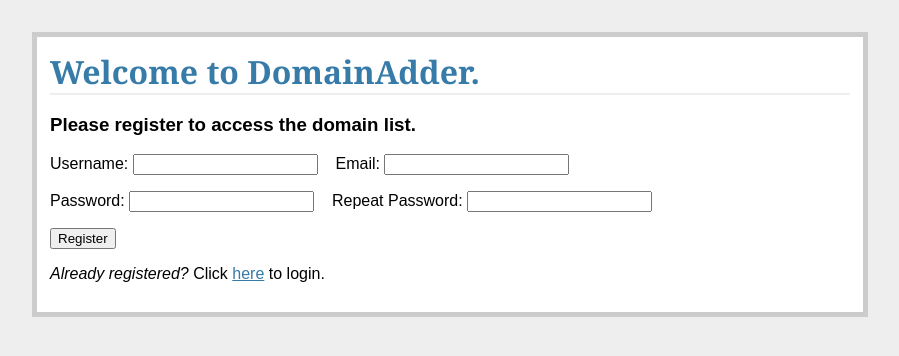
After one commit to dternyak/domainadder, a Flask app: page /register/ in a window 1280 px wide. The commit adds this page. Shown: the top 356 px of the page, without its empty margins (190-1089 px from the left). Run offline with Flask 2, Linux system fonts and the light colour scheme.

Commit message:
User Registration
Users can register instead of a hardcoded admin

```diff
--- a/app/config.py
+++ b/app/config.py
@@ -7,8 +7,6 @@ import os
 basedir = os.path.abspath(os.path.dirname(__file__))
 
 DATABASE = 'flasktaskrr.db'
-USERNAME = 'admin'
-PASSWORD = 'admin'
 CSRF_ENABLED = True
 SECRET_KEY = 'my_precious'
 
--- a/app/db_create.py
+++ b/app/db_create.py
@@ -8,6 +8,6 @@ from datetime import date
 db.create_all()
 
 
-db.session.add(Domain("Some domain name"))
+#db.session.add(Domain("Some domain name"))
 
 db.session.commit()
--- a/app/forms.py
+++ b/app/forms.py
@@ -2,8 +2,18 @@
 
 from flask_wtf import Form
 from wtforms import TextField, DateField, IntegerField, \
-    SelectField
-from wtforms.validators import DataRequired
+    SelectField, PasswordField
+from wtforms.validators import DataRequired, Length, EqualTo
+
+class RegisterForm(Form):
+	name = TextField('Username', validators=[DataRequired(), Length(min=6, max=25)])
+	email = TextField('Email', validators=[DataRequired(), Length(min=6, max=40)])
+	password = PasswordField('Password', validators=[DataRequired(), Length(min=6, max=40)])
+	confirm = PasswordField('Repeat Password', validators=[DataRequired(), EqualTo('password', message='Passwords must match')])
+
+class LoginForm(Form):
+	name = TextField('Username', validators=[DataRequired()])
+	password = PasswordField('Password', validators=[DataRequired()])
 
 class AddDomainForm(Form):
     name = TextField('Domain Name', validators=[DataRequired()])
--- /dev/null
+++ b/app/templates/register.html
@@ -0,0 +1,16 @@
+{% extends "template.html" %}
+{% block content %}
+	<h1>Welcome to DomainAdder.</h1>
+	<h3>Please register to access the domain list.</h3>
+		<form method="POST" action="">
+		{{ form.csrf_token }}
+		<p>{{ form.name.label }}: {{ form.name }}
+		&nbsp;&nbsp;
+		{{ form.email.label }}: {{ form.email }}</p>
+		<p>{{ form.password.label }}: {{ form.password }}
+		&nbsp;&nbsp;
+		{{ form.confirm.label }}: {{ form.confirm }}</p>
+		<p><input type="submit" value="Register"></p>
+		</form>
+		<p><em>Already registered?</em> Click <a href="/">here</a> to login.</p>
+{% endblock %}
--- a/app/templates/tasks.html
+++ b/app/templates/tasks.html
@@ -7,6 +7,7 @@
     <table>
       <tr>
         <form action="{{ url_for('new_task') }}" method="post">
+        {{ form.csrf_token }}
           <td>
             <label>Domain Name:</label>
             <input name="name" type="text">
--- a/app/views.py
+++ b/app/views.py
@@ -3,7 +3,7 @@
 
 from flask import Flask, flash, redirect, render_template, request, \
     session, url_for
-from forms import AddDomainForm
+from forms import AddDomainForm, RegisterForm, LoginForm
 from functools import wraps
 from flask.ext.sqlalchemy import SQLAlchemy
 
@@ -13,7 +13,7 @@ app.config.from_object('config')
 
 db = SQLAlchemy(app)
 
-from models import Domain
+from models import Domain, User
 
 def login_required(test):
     @wraps(test)
@@ -25,6 +25,25 @@ def login_required(test):
             return redirect(url_for('login'))
     return wrap
 
+@app.route("/register/", methods=['GET', 'POST'])
+def register():
+    error = None
+    form = RegisterForm(request.form)
+    if request.method == 'POST':
+        if form.validate_on_submit():
+            new_user = User(
+                form.name.data,
+                form.email.data,
+                form.password.data,
+                )
+            db.session.add(new_user)
+            db.session.commit()
+            flash("Thanks for registering. Please Login.")
+            return redirect(url_for('login'))
+        else:
+            return render_template('register.html', form=form, error=error)
+    if request.method == 'GET':
+        return render_template("register.html", form=form)
 
 @app.route('/logout/')
 def logout():
@@ -35,14 +54,31 @@ def logout():
 
 @app.route('/', methods=['GET', 'POST'])
 def login():
+    error = None
+    form = LoginForm(request.form)
     if request.method == 'POST':
-        if request.form['username'] != app.config['USERNAME'] \
-                or request.form['password'] != app.config['PASSWORD']:
-            error = 'Invalid Credentials. Please try again.'
-            return render_template('login.html', error=error)
+        if form.validate_on_submit():
+            u = User.query.filter_by(
+                name=request.form['name'],
+                password=request.form['password']
+                ).first()
+            if u is None:
+                error = "Invalid username or password"
+                return render_template("login.html",
+                    form=form,
+                    error=error)
+            else:
+                session['logged_in'] = True
+                flash("You are logged in.")
+                return redirect(url_for("tasks"))
         else:
-            session['logged_in'] = True
-            return redirect(url_for('tasks'))
+            return render_template(
+                "login.html",
+                form=form,
+                error=error)
+    if request.method == "GET":
+        return render_template("login.html", form=form)
+
     if request.method == 'GET':
         return render_template('login.html')
 
```
Also changed, not shown: app/models.py (+17 -0 lines), app/templates/login.html (+8 -7 lines), app/flasktaskrr.db, 4 other files.
